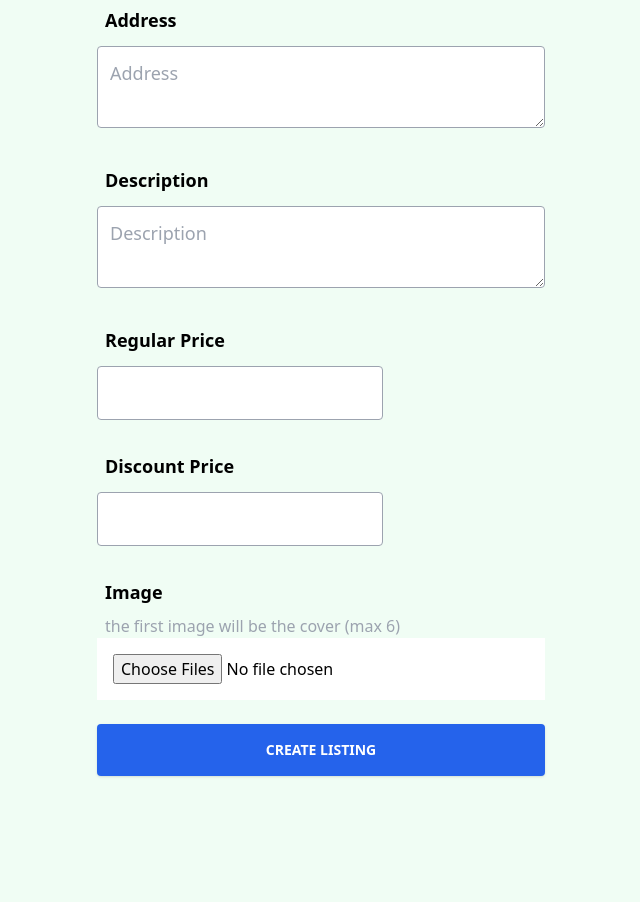
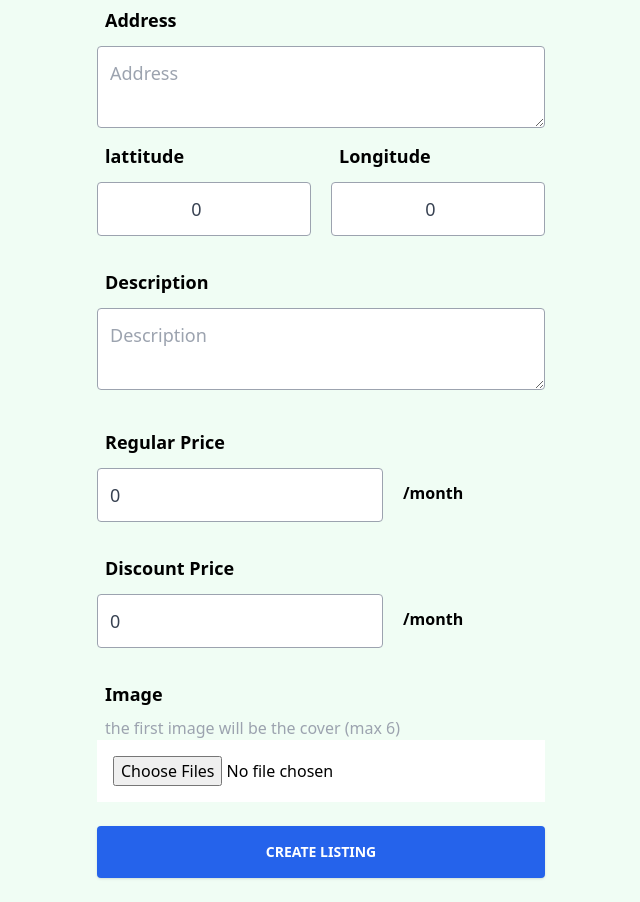
Before and after one commit to henok2159/realtor-clone, a React (Create React App) app: page /create-listing in a window 1280 px wide. Shown: the part 840-1742 px from the top of the page, without its empty margins (319-959 px from the left). Before the commit the page ends 1640 px from the top, so only its background shows below. Built offline with nearby package versions, Linux system fonts and the light colour scheme; no server answers; sample sign-in values are in the browser's storage.

Commit message:
add functionality to create listing page

```diff
--- a/package.json
+++ b/package.json
@@ -13,6 +13,7 @@
     "react-router-dom": "^6.6.2",
     "react-scripts": "5.0.1",
     "react-toastify": "^9.1.1",
+    "uuid": "^9.0.0",
     "web-vitals": "^2.1.4"
   },
   "scripts": {
--- a/src/App.js
+++ b/src/App.js
@@ -25,7 +25,9 @@ function App() {
           <Route path="/profile" element={<PrivateRoute />}>
             <Route path="/profile" element={<Profile />} />
           </Route>
-          <Route path="/create-listing" element={<CreateListing />} />
+          <Route path="/create-listing" element={<PrivateRoute />}>
+            <Route path="/create-listing" element={<CreateListing />} />
+          </Route>
         </Routes>
       </BrowserRouter>
       <ToastContainer
--- a/src/hooks/useAuthStatus.js
+++ b/src/hooks/useAuthStatus.js
@@ -1,5 +1,5 @@
 import { getAuth, onAuthStateChanged } from "firebase/auth";
-import React, { useEffect, useState } from "react";
+import { useEffect, useState } from "react";
 
 export default function useAuthStatus() {
   const [loggedIn, setLoggedIn] = useState(false);
--- a/src/pages/CreateListing.jsx
+++ b/src/pages/CreateListing.jsx
@@ -1,8 +1,23 @@
 import React, { useState } from "react";
-
+import { toast } from "react-toastify";
+import Spinner from "../component/spinner";
+import {
+  getStorage,
+  ref,
+  uploadBytesResumable,
+  getDownloadURL,
+} from "firebase/storage";
+import { uuidv4 } from "@firebase/util";
+import { db } from "../firebase";
+import { addDoc, collection, serverTimestamp } from "firebase/firestore";
+import { getAuth } from "firebase/auth";
+import { useNavigate } from "react-router-dom";
 export default function CreateListing() {
+  const navigate = useNavigate();
+  const auth = getAuth();
+  const [loading, setLoading] = useState(false);
   const [formData, setFormData] = useState({
-    type: "",
+    type: "rent",
     name: "",
     bed: 1,
     bath: 1,
@@ -13,6 +28,9 @@ export default function CreateListing() {
     description: "",
     regularPrice: 0,
     discountPrice: 0,
+    image: {},
+    lattitude: 0,
+    longitude: 0,
   });
   const {
     type,
@@ -25,13 +43,106 @@ export default function CreateListing() {
     description,
     regularPrice,
     discountPrice,
+    image,
     offer,
+    lattitude,
+    longitude,
   } = formData;
-  function onChangeHandler() {}
+  function onChangeHandler(e) {
+    let boolean = null;
+    if (e.target.value === "Yes") {
+      boolean = true;
+    }
+    if (e.target.value === "No") {
+      boolean = false;
+    }
+    if (e.target.files) {
+      setFormData((prev) => ({
+        ...prev,
+        image: e.target.files,
+      }));
+    } else {
+      setFormData((prev) => ({
+        ...prev,
+        [e.target.id]: boolean ?? e.target.value,
+      }));
+    }
+  }
+  async function storeImage(image) {
+    return new Promise((resolve, reject) => {
+      const storage = getStorage();
+
+      const fileName = `${auth.currentUser.uid}-${image.name}-${uuidv4()}`;
+      const storageRef = ref(storage, fileName);
+      const uploadTask = uploadBytesResumable(storageRef, image);
+      uploadTask.on(
+        "state_changed",
+        (snapshot) => {
+          // Observe state change events such as progress, pause, and resume
+          // Get task progress, including the number of bytes uploaded and the total number of bytes to be uploaded
+          const progress =
+            (snapshot.bytesTransferred / snapshot.totalBytes) * 100;
+          console.log("Upload is " + progress + "% done");
+          switch (snapshot.state) {
+            case "paused":
+              console.log("Upload is paused");
+              break;
+            case "running":
+              console.log("Upload is running");
+              break;
+          }
+        },
+        (error) => {
+          reject("unable to upload");
+        },
+        () => {
+          // Handle successful uploads on complete
+          // For instance, get the download URL: https://firebasestorage.googleapis.com/...
+          getDownloadURL(uploadTask.snapshot.ref).then((downloadURL) => {
+            resolve(downloadURL);
+          });
+        }
+      );
+    });
+  }
+  async function onSubmitHandler(e) {
+    e.preventDefault();
+    setLoading(true);
+    if (+regularPrice < +discountPrice) {
+      setLoading(false);
+      toast.error("discount price can't be higher than regular price");
+      return;
+    }
+    if (image.length > 6) {
+      setLoading(false);
+      toast.error(
+        `maximum number of image you can upload is six,but you try to ${image.length} images`
+      );
+      return;
+    }
+    const imageUrl = await Promise.all(
+      [...image].map((image) => storeImage(image))
+    ).catch((error) => {
+      toast.error("something happen " + error);
+    });
+    const formDataCopy = {
+      ...formData,
+      imageUrl: imageUrl,
+      timeStamp: serverTimestamp(),
+    };
+    delete formDataCopy.image;
+    const docRef = await addDoc(collection(db, "listings"), formDataCopy);
+    setLoading(false);
+    navigate(`catagory/${formData.type}/${docRef.id}`);
+    toast.success(`${formData.type} house create successfully`);
+  }
+  if (loading) {
+    return <Spinner />;
+  }
   return (
     <div className=" max-w-md mx-auto">
       <h1 className=" my-6 text-3xl font-bold text-center">Create Listing</h1>
-      <form>
+      <form onSubmit={onSubmitHandler}>
         <p className="p-2 font-semibold text-lg">Sell/Rent</p>
         <div className="flex gap-5">
           <button
@@ -41,6 +152,7 @@ export default function CreateListing() {
             }`}
             id="type"
             value="sell"
+            onClick={onChangeHandler}
           >
             Sell
           </button>
@@ -50,7 +162,8 @@ export default function CreateListing() {
               type === "rent" ? "bg-slate-600" : "bg-white"
             }`}
             id="type"
-            value="Rent"
+            value="rent"
+            onClick={onChangeHandler}
           >
             Rent
           </button>
@@ -58,6 +171,7 @@ export default function CreateListing() {
         <div className="mt-6">
           <p className="p-2 font-semibold text-lg">Name</p>
           <input
+            required
             maxLength="32"
             min="10"
             value={name}
@@ -72,9 +186,10 @@ export default function CreateListing() {
           <div>
             <p className="p-2 font-semibold text-lg">Beds</p>
             <input
+              required
               id="bed"
               value={bed}
-              onchange={onChangeHandler}
+              onChange={onChangeHandler}
               type="number"
               min="1"
               className="p-3 mt-1 w-full border rounded border-gray-400 focus:border-slate-600 text-gray-700 text-lg"
@@ -84,8 +199,9 @@ export default function CreateListing() {
             <p className="p-2 font-semibold text-lg">Baths</p>
             <input
               id="bath"
+              required
               value={bath}
-              onchange={onChangeHandler}
+              onChange={onChangeHandler}
               type="number"
               min="1"
               className="p-3 mt-1 w-full border rounded border-gray-400 focus:border-slate-600 text-gray-700 text-lg"
@@ -100,8 +216,9 @@ export default function CreateListing() {
               className={`uppercase text-sm font-medium w-full px-7 py-3 shadow-sm rounded ${
                 parkingSpot ? "bg-slate-600" : "bg-white"
               }`}
-              id="parking"
+              id="parkingSpot"
               value="Yes"
+              onClick={onChangeHandler}
             >
               Yes
             </button>
@@ -110,7 +227,9 @@ export default function CreateListing() {
               className={`uppercase text-sm font-medium w-full px-7 py-3 shadow-sm rounded ${
                 !parkingSpot ? "bg-slate-600" : "bg-white"
               }`}
-              id="parking"
+              id="parkingSpot"
+              value="No"
+              onClick={onChangeHandler}
             >
               No
             </button>
@@ -125,6 +244,8 @@ export default function CreateListing() {
                 furnished ? "bg-slate-600" : "bg-white"
               }`}
               id="furnished"
+              value="Yes"
+              onClick={onChangeHandler}
             >
               Yes
             </button>
@@ -134,6 +255,8 @@ export default function CreateListing() {
                 !furnished ? "bg-slate-600" : "bg-white"
               }`}
               id="furnished"
+              value="No"
+              onClick={onChangeHandler}
             >
               No
             </button>
@@ -147,7 +270,9 @@ export default function CreateListing() {
               className={`uppercase text-sm font-medium w-full px-7 py-3 shadow-sm rounded ${
                 offer ? "bg-slate-600" : "bg-white"
               }`}
-              id="furnished"
+              id="offer"
+              value="Yes"
+              onClick={onChangeHandler}
             >
               Yes
             </button>
@@ -156,7 +281,9 @@ export default function CreateListing() {
               className={`uppercase text-sm font-medium w-full px-7 py-3 shadow-sm rounded ${
                 !offer ? "bg-slate-600" : "bg-white"
               }`}
-              id="furnished"
+              id="offer"
+              value="No"
+              onClick={onChangeHandler}
             >
               No
             </button>
@@ -173,6 +300,32 @@ export default function CreateListing() {
             placeholder="Address"
             className="p-3 mt-1 w-full border rounded border-gray-400 focus:border-slate-600 text-gray-700 text-lg"
           />
+        </div>
+        <div className="flex gap-5 w-full">
+          <div className="w-full">
+            <p className="p-2 font-semibold text-lg">lattitude</p>
+            <input
+              className="p-3 mt-1 text-center w-full border rounded border-gray-400 focus:border-slate-600 text-gray-700 text-lg"
+              type="number"
+              min="-90"
+              max="90"
+              value={lattitude}
+              id="lattitude"
+              onChange={onChangeHandler}
+            />
+          </div>
+          <div className="w-full">
+            <p className="p-2 font-semibold text-lg">Longitude</p>
+            <input
+              className="p-3 mt-1 text-center w-full border rounded border-gray-400 focus:border-slate-600 text-gray-700 text-lg"
+              type="number"
+              min="-180"
+              max="180"
+              value={longitude}
+              id="longitude"
+              onChange={onChangeHandler}
+            />
+          </div>
         </div>
         <div className="mt-6">
           <p className="p-2 font-semibold text-lg">Description</p>
@@ -193,7 +346,9 @@ export default function CreateListing() {
               required
               type="number"
               id="regularPrice"
-              onchange={onChangeHandler}
+              onChange={onChangeHandler}
+              value={regularPrice}
+              min="1"
               className="p-3 mt-1 w-50 border rounded border-gray-400 focus:border-slate-600 text-gray-700 text-lg"
             />
             {type === "rent" && <p className="mr-32 font-semibold">/month</p>}
@@ -207,7 +362,9 @@ export default function CreateListing() {
                 required
                 type="number"
                 id="discountPrice"
-                onchange={onChangeHandler}
+                onChange={onChangeHandler}
+                value={discountPrice}
+                min="0"
                 className="p-3 mt-1 w-50 border rounded border-gray-400 focus:border-slate-600 text-gray-700 text-lg"
               />
               {type === "rent" && <p className="mr-32 font-semibold">/month</p>}
@@ -223,7 +380,7 @@ export default function CreateListing() {
             <input
               type="file"
               accept=".jpg,.jpeg,.png "
-              onchange={onChangeHandler}
+              onChange={onChangeHandler}
               id="images"
               multiple
               required
--- a/src/pages/SignUp.jsx
+++ b/src/pages/SignUp.jsx
@@ -7,7 +7,6 @@ import { db } from "../firebase";
 import {
   getAuth,
   createUserWithEmailAndPassword,
-  updateCurrentUser,
   updateProfile,
 } from "firebase/auth";
 import { useNavigate } from "react-router-dom";
```
Also changed, not shown: 1 other file (tests, documents, lock files or other folders).
